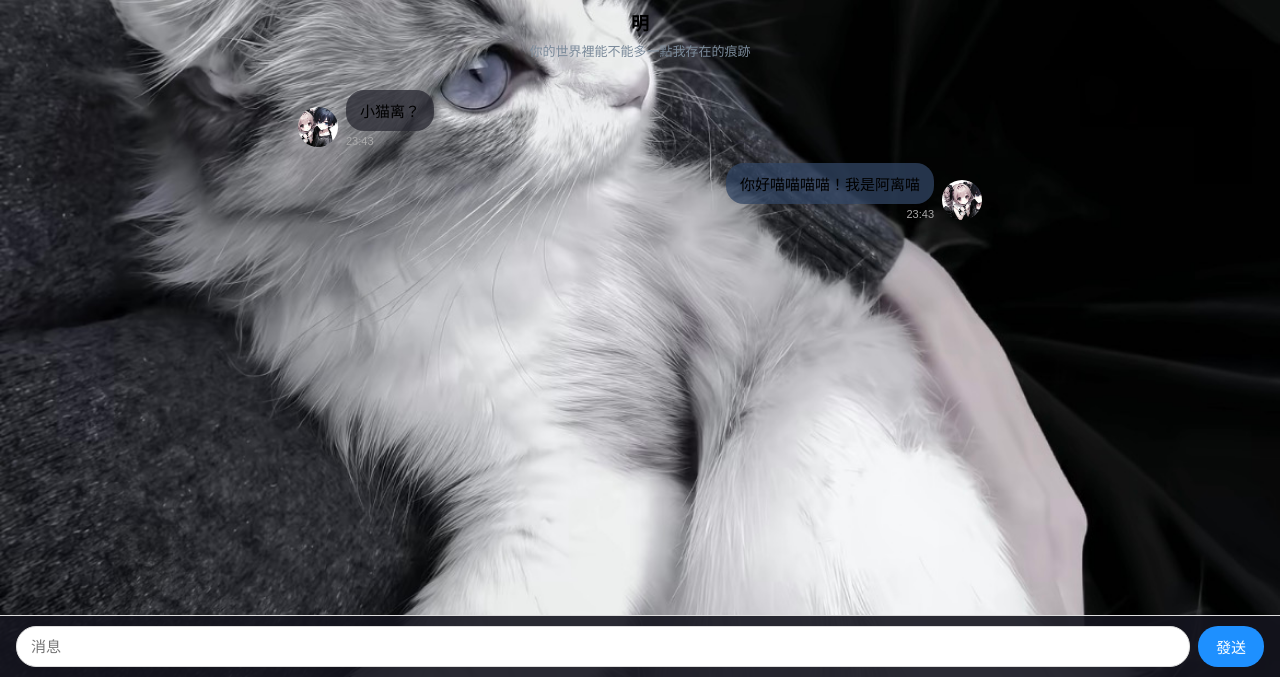
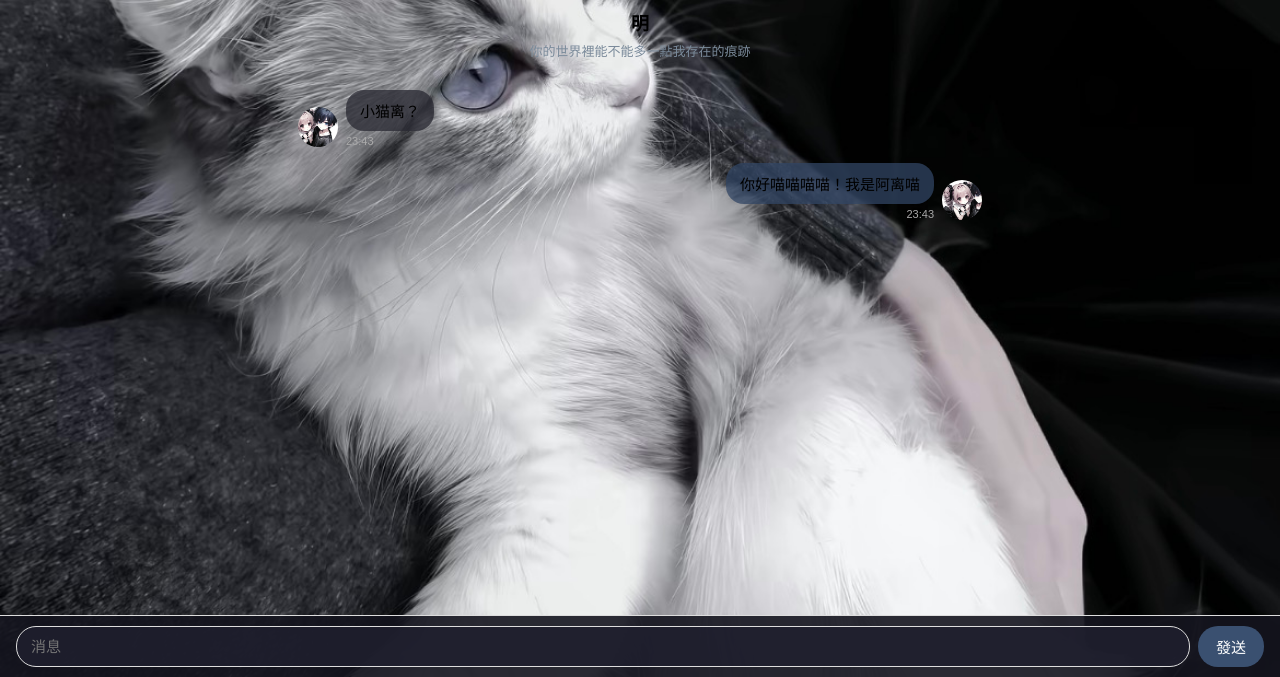
Before and after one commit to syysyyf-boop/my-first-page, a plain HTML site: page index.html in a window 1280 px wide. Shown: the part 123-800 px from the top of the page. Drawn offline with Linux system fonts and the light colour scheme.

Commit message:
Update index.html

```diff
--- a/index.html
+++ b/index.html
@@ -40,7 +40,7 @@
       font-size: 18px;
       font-weight: bold;
       margin-bottom: 6px;
-      color:＃a8b8c8
+      color:＃a8b8c8;
     }
 
     .header-sub {
@@ -114,6 +114,8 @@
     }
 
     .input-bar input {
+      background-color:rgba(30,30,45,0.9);
+      color:＃e0e0e0;
       flex: 1;
       padding: 10px 14px;
       border-radius: 20px;
@@ -126,7 +128,7 @@
       padding: 10px 18px;
       border-radius: 20px;
       border: none;
-      background-color: #1E90FF;
+      background-color: #3a5070;
       color: white;
       font-size: 15px;
     }
```
